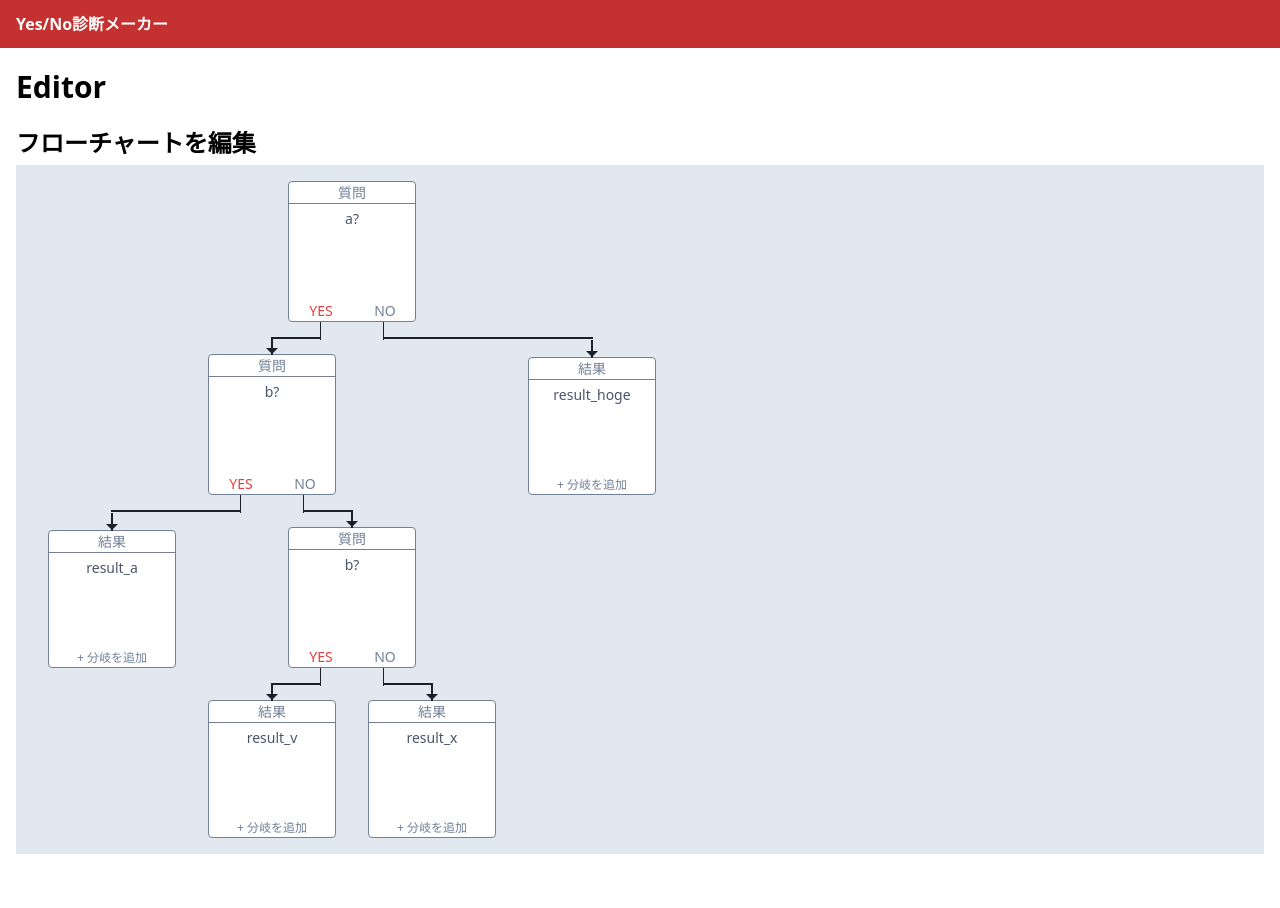
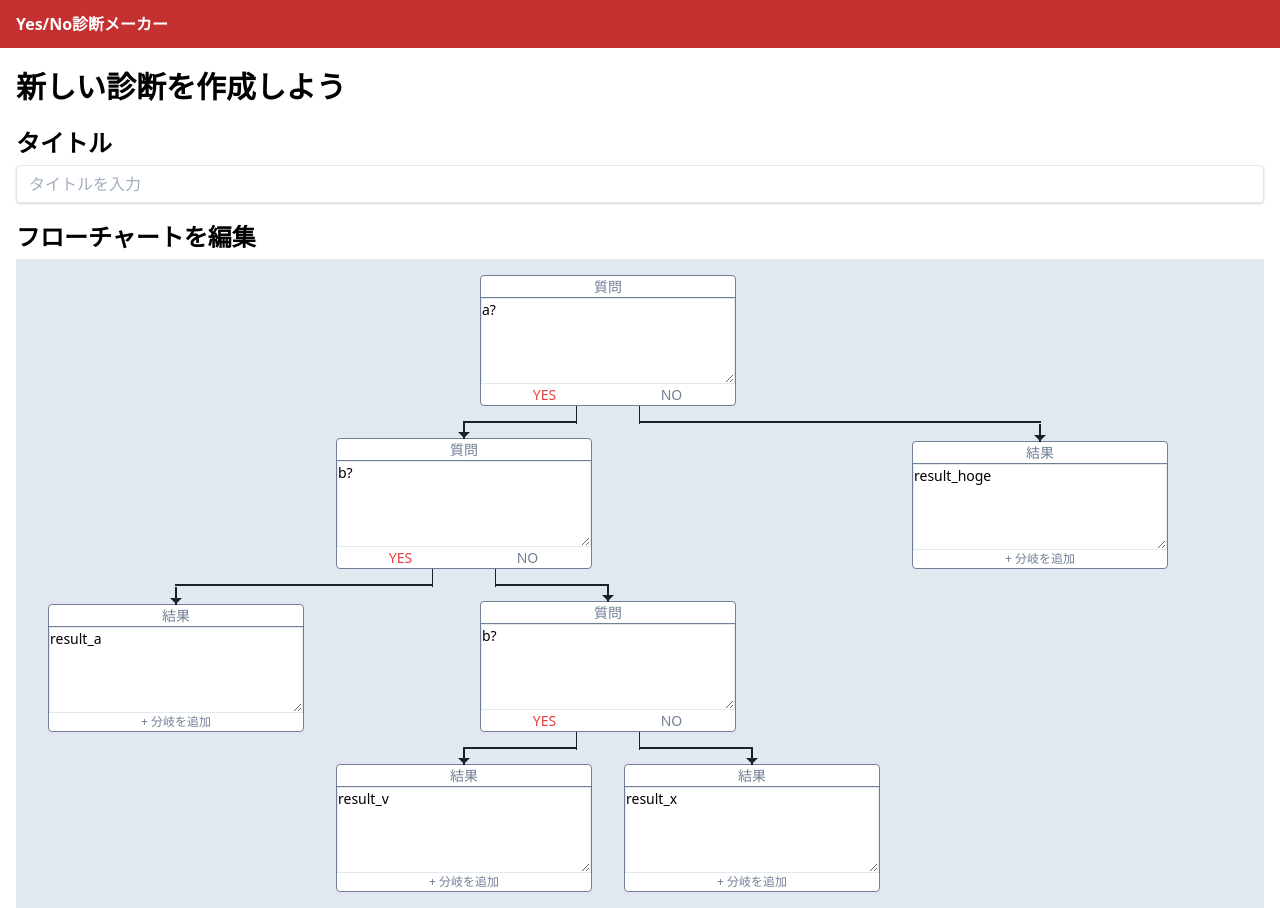
Before and after one commit to retoruto-carry/shindan-chart-maker, a Nuxt app: page /editor in a window 1280 px wide. Before the commit the page ends 854 px from the top, so only its background shows below. Built offline with nearby package versions, Linux system fonts and the light colour scheme.

Commit message:
:+1: update

```diff
--- a/components/partials/QuestionNode.vue
+++ b/components/partials/QuestionNode.vue
@@ -1,16 +1,17 @@
 <template>
   <div class="table text-center bg-gray-300">
-    <div class="inline-block rounded mx-4 border border-gray-600 bg-white w-32">
+    <div class="inline-block rounded mx-4 border border-gray-600 bg-white w-64">
       <div class="border-b border-gray-600">
         <p class="text-sm text-gray-600">{{ displayType(nodeTree.type) }}</p>
       </div>
-      <p class="text-gray-700 text-sm h-24 p-1">
-        {{ nodeTree.text }}
-      </p>
-      <div
-        v-if="nodeTree.type === 'QUESTION'"
-        class="flex content-between w-32"
-      >
+      <textarea
+        v-model="nodeTree.text"
+        rows="4"
+        required
+        class="bg-white border border-gray-300 block w-full h-full text-sm"
+        placeholder="テキストを入力"
+      />
+      <div v-if="nodeTree.type === 'QUESTION'" class="flex content-between">
         <div class="flex-1 text-sm text-red-600">YES</div>
         <div class="flex-1 text-sm text-gray-600">NO</div>
       </div>
--- a/pages/editor.vue
+++ b/pages/editor.vue
@@ -1,7 +1,13 @@
 <template>
   <div>
-    <h1 class="text-3xl font-bold mb-4">Editor</h1>
-    <h2 class="text-2xl font-semibold mb-1">フローチャートを編集</h2>
+    <h1 class="text-3xl font-bold mb-4">新しい診断を作成しよう</h1>
+    <h2 class="text-2xl font-semibold mb-1">タイトル</h2>
+    <input
+      class="shadow appearance-none border rounded w-full py-2 px-3 text-gray-700 leading-tight focus:outline-none focus:shadow-outline"
+      type="text"
+      placeholder="タイトルを入力"
+    />
+    <h2 class="text-2xl font-semibold mb-1 mt-4">フローチャートを編集</h2>
     <div class="w-full overflow-scroll bg-gray-300 p-4">
       <QuestionNode :node-tree="nodeTree" />
     </div>
```
